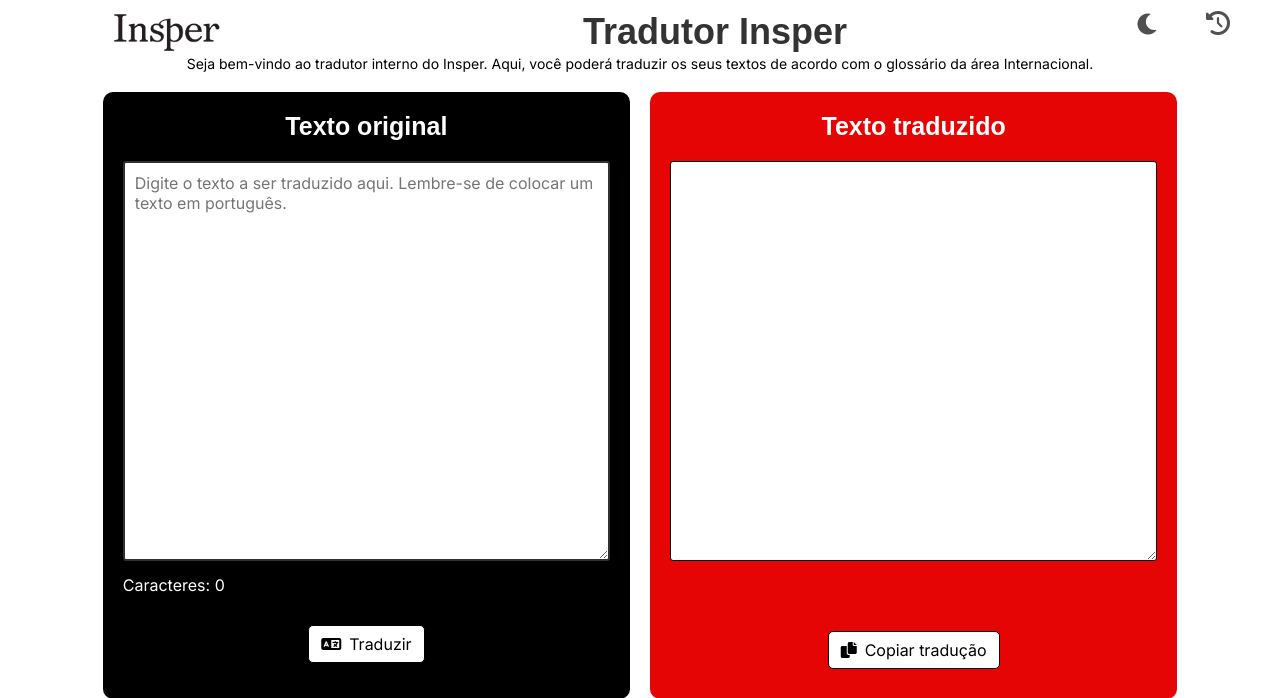
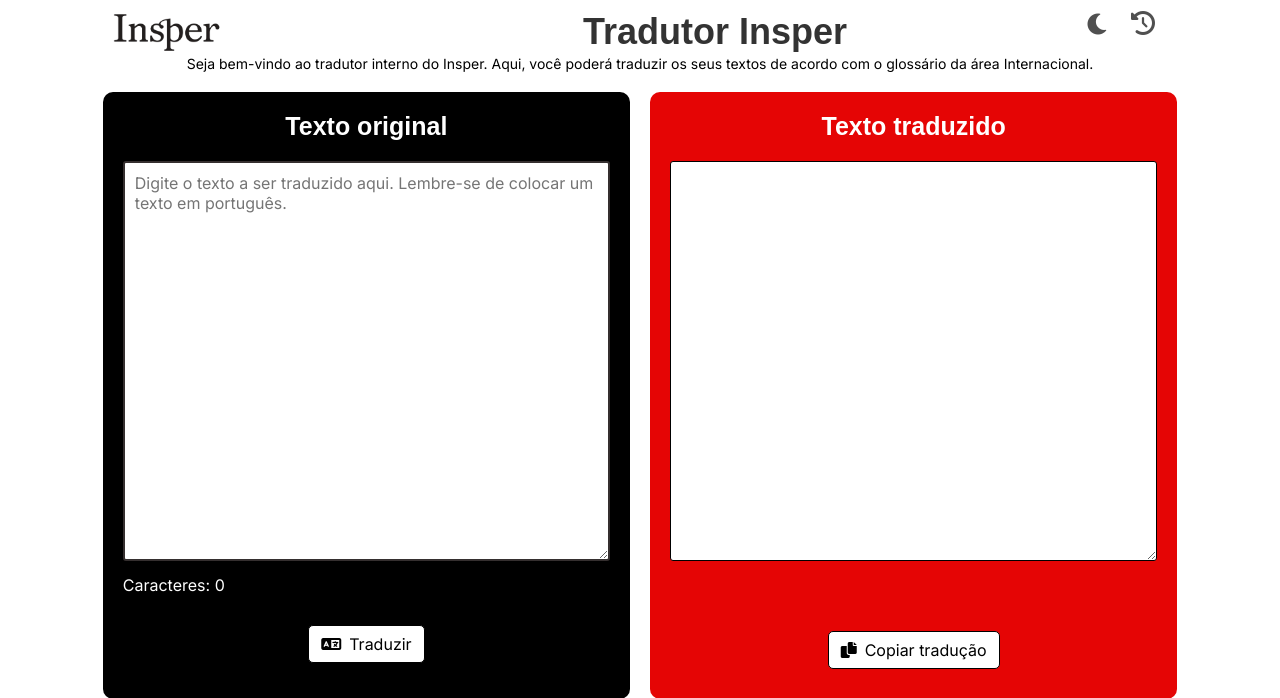
Before and after one commit to joaoinsper/tradutor, a Flask app: page / in a window 1280 px wide. Shown: the top 698 px of the page. Run offline with Flask 3, Linux system fonts and the light colour scheme; some libraries are stand-ins or nearby versions.

Commit message:
mudanças

```diff
--- a/static/css/styles.css
+++ b/static/css/styles.css
@@ -246,7 +246,7 @@
 .dark-mode-toggle-container {
   position: absolute;
   top: 12px;
-  right: 120px;
+  right: 170px;
   z-index: 999;
 }
 
@@ -282,7 +282,7 @@
 .recent-translations-toggle-container {
   position: absolute;
   top: 10px;
-  right: 50px;
+  right: 125px;
 }
 
 .recent-translations-toggle-container i {
@@ -305,7 +305,7 @@
   height: 100%;
   background-color: #f1f1f1;
   box-shadow: -2px 0 5px rgba(0,0,0,0.5);
-  padding: 20px;
+  padding: 10px;
   transition: right 0.3s;
   overflow-y: auto;
   z-index: 1000;
@@ -376,10 +376,16 @@
   box-shadow: 0 2px 10px rgba(0,0,0,0.1);
   z-index: 1001;
   border-radius: 10px;
+  font-family: Inter, sans-serif;
 }
 
 .full-translation-content {
   position: relative;
+  font-family: 'Inter', sans-serif; /* Adicione esta linha para a fonte geral */
+}
+
+.full-translation-content p {
+  font-family: 'Inter', sans-serif; /* Adicione esta linha para a fonte do texto da tradução */
 }
 
 .close-full-translation {
```
